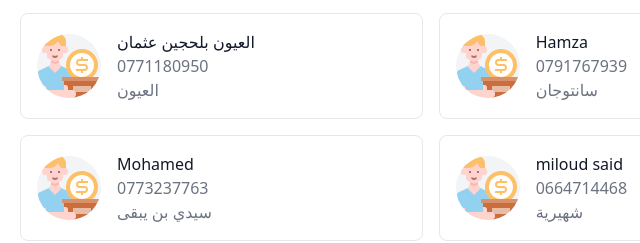
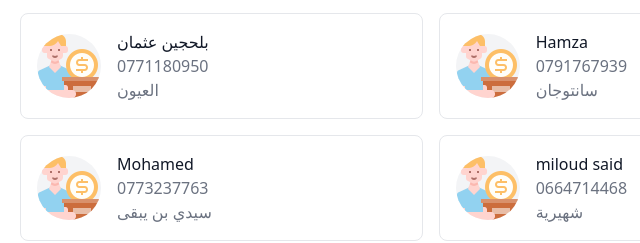
Before and after one commit to sofien6/donation, a plain HTML site: page index.html in a window 1280 px wide. Shown: the part 1223-1466 px from the top of the page, 0-640 px from the left. Drawn offline with nearby package versions, Linux system fonts and the light colour scheme.

Commit message:
Update index.html

```diff
--- a/index.html
+++ b/index.html
@@ -106,7 +106,7 @@
                     <div class="h-full flex items-center border-gray-200 border p-4 rounded-lg">
                         <img alt="team" class="w-16 h-16 bg-gray-100 object-cover object-center flex-shrink-0 rounded-full mr-4" src="money-box.png">
                         <div class="flex-grow">
-                            <h2 class="text-gray-900 title-font font-medium">العيون بلحجين عثمان </h2>
+                            <h2 class="text-gray-900 title-font font-medium"> بلحجين عثمان </h2>
                             <p class="text-gray-500">0771180950 <br> العيون </p>
                         </div>
                     </div>
```
